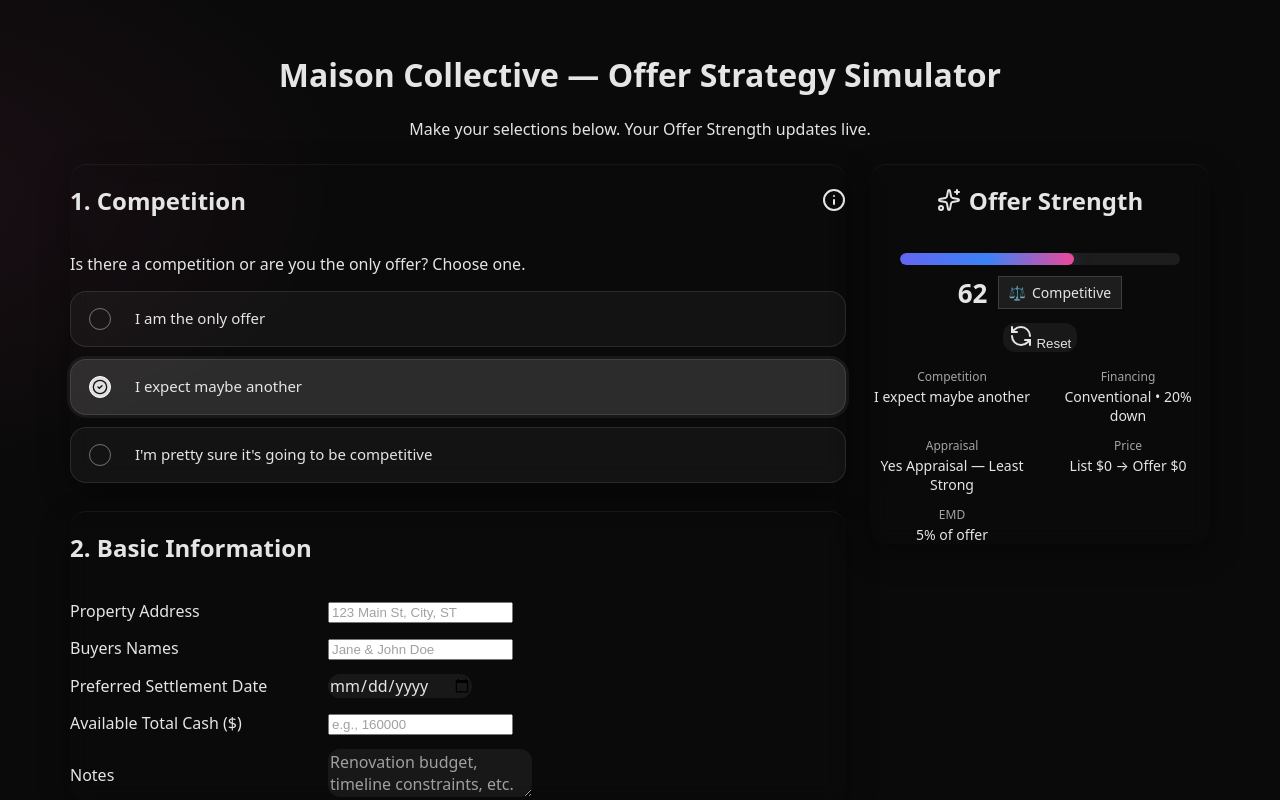
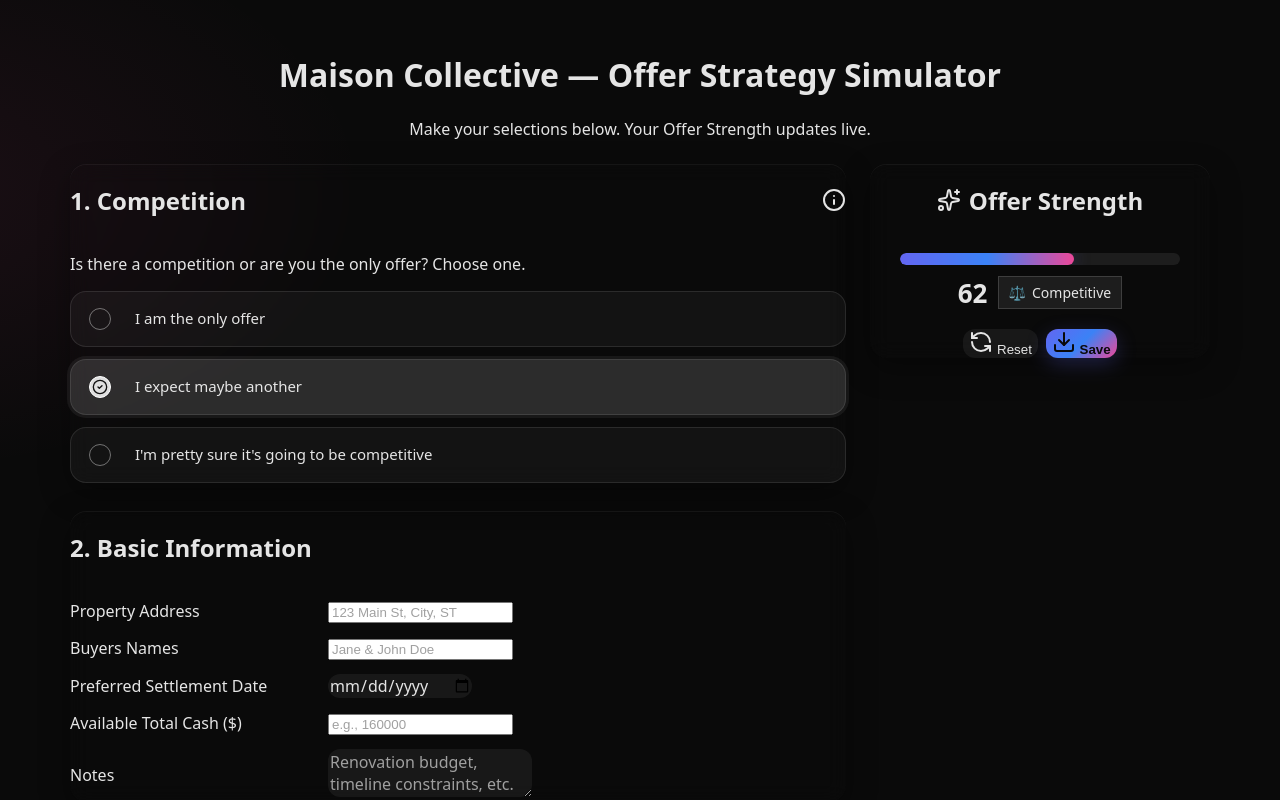
Before and after one commit to danielkim-maison/mc-offer-simulator, a React (Vite) app: page / in a window 1280 px wide. Shown: the top 800 px of the page. Built offline with nearby package versions, Linux system fonts and the light colour scheme.

Commit message:
Update App.tsx

```diff
--- a/src/App.tsx
+++ b/src/App.tsx
@@ -1,6 +1,6 @@
 import React, { useEffect, useMemo, useState } from "react";
 import { motion } from "framer-motion";
-import { Info, RefreshCcw, Sparkles, CheckCircle2 } from "lucide-react";
+import { Info, RefreshCcw, Sparkles, CheckCircle2, Download } from "lucide-react";
 import { Card, CardContent } from "@/components/ui/card";
 import { Button } from "@/components/ui/button";
 import { Input } from "@/components/ui/input";
@@ -302,6 +302,7 @@
   ]);
   const badge = useMemo(() => labelForScore(score), [score]);
 
+  // Reset
   function resetAll() {
     setCompetition("maybe");
     setPropertyAddress("");
@@ -328,6 +329,34 @@
     setRentback("none");
   }
 
+  // Save (download JSON)
+  function saveScenario() {
+    const data = {
+      competition,
+      basics: { propertyAddress, buyerNames, settlementDate, totalCash, notes },
+      financing: { type: financing, downPct },
+      saleCont,
+      emdPct,
+      inspection: { type: inspection, checks: inspectionChecks },
+      appraisal: { type: appraisal, gapAmount },
+      finCont,
+      taxesTitle: { taxSplit, titlePref },
+      commission,
+      price: { listPrice, offerPrice, escalationCap, escalationBy },
+      rentback,
+      score,
+      label: badge,
+      exportedAt: new Date().toISOString(),
+    };
+    const blob = new Blob([JSON.stringify(data, null, 2)], { type: "application/json" });
+    const url = URL.createObjectURL(blob);
+    const a = document.createElement("a");
+    a.href = url;
+    a.download = `mc-offer-scenario-${Date.now()}.json`;
+    a.click();
+    URL.revokeObjectURL(url);
+  }
+
   const recsState = {
     competition, financing, downPct, emdPct, inspection, appraisal, finCont,
     taxSplit, titlePref, commission, listPrice, offerPrice, rentback,
@@ -342,7 +371,6 @@
       <p className="mt-1 text-sm text-neutral-400">
         Make your selections below. Your Offer Strength updates live.
       </p>
-      {/* Reset 버튼은 Offer Strength 카드 안으로 이동 */}
     </div>
   );
 
@@ -374,14 +402,20 @@
             </div>
           </div>
 
-          {/* Reset 버튼을 카드 안에 배치 (compact/regular 공통) */}
-          <div style={{ display: "flex", justifyContent: "center", marginTop: 12 }}>
-            <Button variant="secondary" className="mc-btn-secondary" onClick={resetAll}>
+          {/* 요약 카드 맨 아래: Reset + Save */}
+          <div style={{ display: "flex", justifyContent: "center", gap: 8, marginTop: 18 }}>
+            <Button variant="secondary" className="mc-btn-secondary" onClick={resetAll} title="Clear all fields">
               <RefreshCcw className="mr-2 h-4 w-4" /> Reset
+            </Button>
+            <Button onClick={saveScenario} title="Download current selections">
+              <Download className="mr-2 h-4 w-4" /> Save
             </Button>
           </div>
 
-          <div style={{ display: "grid", gap: 12, gridTemplateColumns: "repeat(2, minmax(0,1fr))", maxWidth: 680, margin: "16px auto 0" }}>
+          {/* (non-compact일 때만) 추천 + 디스크레머 */}
+          {!compact && (
+            <>
+              <div style={{ display: "grid", gap: 12, gridTemplateColumns: "repeat(2, minmax(0,1fr))", maxWidth: 680, margin: "18px auto 0" }}>
                 <SummaryKV label="Competition" value={COMPETITION_OPTIONS.find(o=>o.id===competition)?.label || ""} />
                 <SummaryKV label="Financing" value={`${FINANCING_OPTIONS.find(o=>o.id===financing)?.label?.split(" — ")[0]} • ${downPct}% down`} />
                 <SummaryKV label="Appraisal" value={APPRAISAL_OPTIONS.find(o=>o.id===appraisal)?.label || ""} />
@@ -390,8 +424,6 @@
                 <SummaryKV label="EMD" value={`${emdPct}% of offer`} />
               </div>
 
-          {!compact && (
-            <>
               <div style={{ marginTop: 18 }}>
                 <p className="text-sm font-medium" style={{ marginBottom: 8 }}>Recommendations</p>
                 <ul style={{ listStyle: "disc", paddingLeft: 18, margin: "0 auto", textAlign: "left", maxWidth: 680, lineHeight: 1.6 }}>
```
Lines whose indentation alone changed are shown as unchanged.
